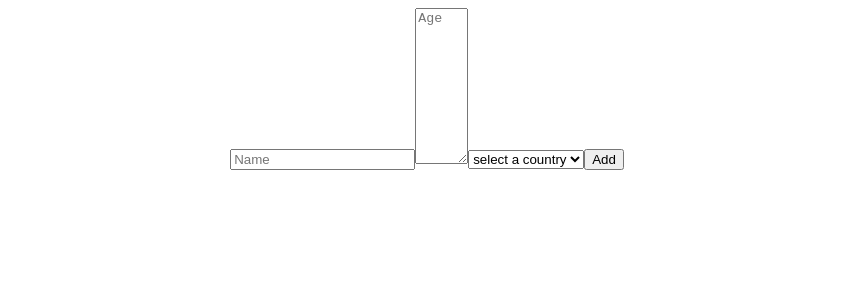
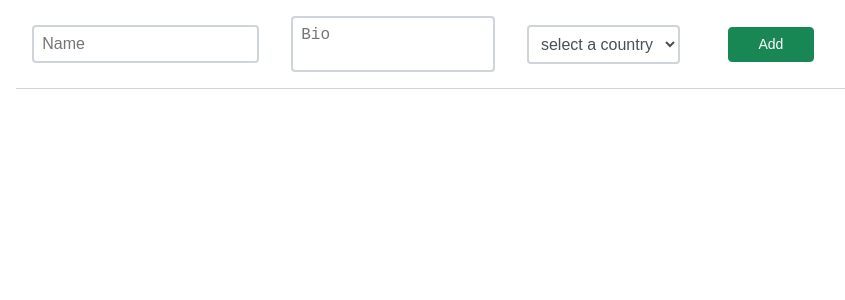
Before and after one commit to AkshayGit17/Dynamic-Form-Inputs, a React (Create React App) app: page / in a window 1280 px wide. Shown: the top 300 px of the page, without its empty margins (213-1058 px from the left). Built offline with nearby package versions, Linux system fonts and the light colour scheme.

Commit message:
Applied styles and provided an option to add custom styles through props

```diff
--- a/src/App.css
+++ /dev/null
@@ -1,3 +0,0 @@
-.App {
-  text-align: center;
-}
--- a/src/App.js
+++ b/src/App.js
@@ -1,6 +1,5 @@
 import { useState } from 'react';
 
-import './App.css';
 import DynamicInput from './DynamicInput';
 
 function App() {
@@ -15,7 +14,7 @@ function App() {
       input2: {
         type: 'textarea',
         value: '',
-        placeholder: 'Age',
+        placeholder: 'Bio',
       },
       select1: {
         type: 'select',
@@ -23,7 +22,8 @@ function App() {
         options: [
           { label: 'select a country', value: '' },
           { label: 'India', value: 'india' },
-          { label: 'Japan', value: 'japan' },
+          { label: 'Country 2', value: 'country2' },
+          { label: 'Country 3', value: 'country3' },
         ],
       },
     },
@@ -34,6 +34,7 @@ function App() {
       <DynamicInput
         inputRowList={inputRowList}
         setInputRowList={setInputRowList}
+        rowSeperatorStyles={{ width: '52rem' }}
       />
     </div>
   );
--- a/src/DynamicInput.js
+++ b/src/DynamicInput.js
@@ -1,8 +1,27 @@
 import React from 'react';
 
-const Select = ({ name, value, onInputChangeHandler, options }) => {
+import styles from './DynamicInput.module.css';
+
+const {
+  inputContainer: containerClass,
+  inputRow: inputRowClass,
+  textbox: textboxClass,
+  textarea: textareaClass,
+  select: selectClass,
+  btn: btnClass,
+  addBtn: addBtnClass,
+  removeBtn: removeBtnClass,
+  rowSeperator: rowSeperatorClass,
+} = styles;
+
+const Select = ({ name, value, onInputChangeHandler, options, className }) => {
   return (
-    <select name={name} value={value} onChange={onInputChangeHandler}>
+    <select
+      name={name}
+      value={value}
+      onChange={onInputChangeHandler}
+      className={className}
+    >
       {options.map((option) => {
         const { label, value } = option;
         return (
@@ -15,7 +34,18 @@ const Select = ({ name, value, onInputChangeHandler, options }) => {
   );
 };
 
-const DynamicInput = ({ inputRowList, setInputRowList }) => {
+const DynamicInput = ({
+  inputRowList,
+  setInputRowList,
+  containerStyles,
+  inputRowStyles,
+  textboxStyles,
+  textareaStyles,
+  selectStyles,
+  addBtnStyles,
+  removeBtnStyles,
+  rowSeperatorStyles,
+}) => {
   const onInputChangeHandler = (e, id) => {
     setInputRowList((inputRowList) => {
       const { name, value } = e.target;
@@ -58,13 +88,13 @@ const DynamicInput = ({ inputRowList, setInputRowList }) => {
   };
 
   return (
-    <div className="inputContainer">
+    <div className={containerClass} style={containerStyles}>
       {inputRowList.map((inputRow) => {
         const { id } = inputRow;
 
         return (
           <React.Fragment key={id}>
-            <div className="inputRow">
+            <div className={inputRowClass} style={inputRowStyles}>
               {Object.keys(inputRow).map((key) => {
                 if (key === 'id') return null;
                 const { type, value, placeholder, options } = inputRow[key];
@@ -78,6 +108,8 @@ const DynamicInput = ({ inputRowList, setInputRowList }) => {
                       value={value}
                       onChange={(e) => onInputChangeHandler(e, id)}
                       key={key}
+                      className={textboxClass}
+                      style={textboxStyles}
                     />
                   );
                 } else if (type === 'textarea') {
@@ -88,8 +120,8 @@ const DynamicInput = ({ inputRowList, setInputRowList }) => {
                       value={value}
                       onChange={(e) => onInputChangeHandler(e, id)}
                       key={key}
-                      rows={10}
-                      cols={4}
+                      className={[textboxClass, textareaClass].join(' ')}
+                      style={textareaStyles}
                     />
                   );
                 } else if (type === 'select') {
@@ -100,6 +132,8 @@ const DynamicInput = ({ inputRowList, setInputRowList }) => {
                       onInputChangeHandler={(e) => onInputChangeHandler(e, id)}
                       key={key}
                       options={options}
+                      className={[textboxClass, selectClass].join(' ')}
+                      style={selectStyles}
                     />
                   );
                 } else {
@@ -107,11 +141,24 @@ const DynamicInput = ({ inputRowList, setInputRowList }) => {
                 }
               })}
               {id === 1 ? (
-                <button onClick={onAddClickHandler}>Add</button>
+                <button
+                  onClick={onAddClickHandler}
+                  className={[btnClass, addBtnClass].join(' ')}
+                  style={addBtnStyles}
+                >
+                  Add
+                </button>
               ) : (
-                <button onClick={() => onDeleteClickHandler(id)}>Remove</button>
+                <button
+                  onClick={() => onDeleteClickHandler(id)}
+                  className={[btnClass, removeBtnClass].join(' ')}
+                  style={removeBtnStyles}
+                >
+                  Remove
+                </button>
               )}
             </div>
+            <div className={rowSeperatorClass} style={rowSeperatorStyles}></div>
           </React.Fragment>
         );
       })}
--- a/src/DynamicInput.module.css
+++ b/src/DynamicInput.module.css
@@ -0,0 +1,63 @@
+.inputContainer {
+    width: 65%;
+    margin: 0 auto;
+}
+
+.inputRow {
+    display: flex;
+    align-items: center;
+    margin-top: 1rem;
+}
+
+.textbox {
+    border:2px solid #ced4da;
+    border-radius:4px;
+    margin:0 1rem;
+    outline:none;
+    padding:8px;
+    box-sizing:border-box;
+    transition:.3s;
+    color: #495057;
+    font-size: 1rem;
+}
+.textbox:focus{
+    border-color:dodgerBlue;
+    box-shadow:0 0 4px 0 dodgerBlue;
+}
+
+.textarea {
+    resize: none;
+}
+
+.select {
+    background: #fff;
+}
+
+.btn {
+    color: #fff;
+    font-size: 0.875rem;
+    font-weight: 400;
+    border-radius: 0.25rem;
+    padding: 0.375rem 0.75rem;
+    margin-left: 2rem;
+    line-height: 1.5;
+    width: 6rem;
+    cursor: pointer;
+}
+
+.addBtn {
+    margin-right: 1.5rem;
+    background: #198754;
+    border: 1px solid #198754;
+}
+
+.removeBtn {
+    background: #dc3545;
+    border: 1px solid #dc3545;
+}
+
+.rowSeperator {
+    background: #ced4da;
+    height: 1px;
+    margin-top: 1rem;
+}
```
